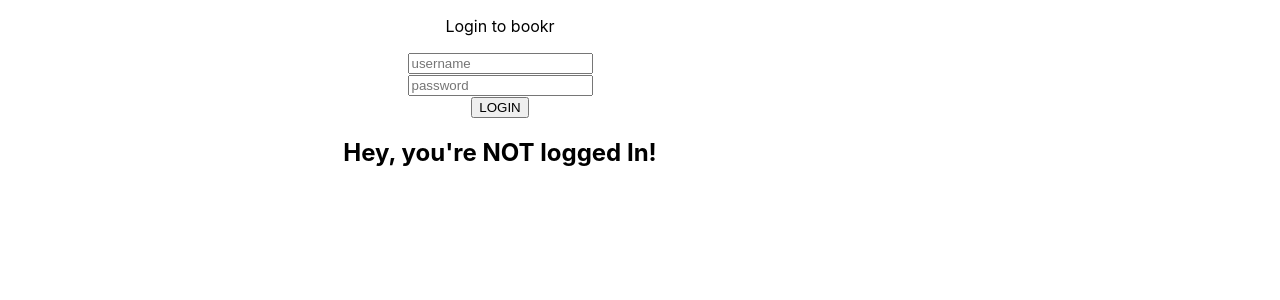
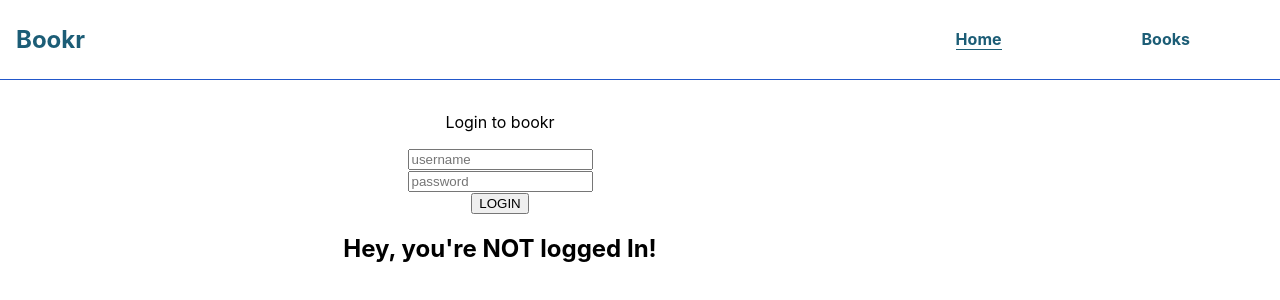
Before and after one commit to bookr-phil/frontendAmberM, a React (Create React App) app in the folder bookr/: page / in a window 1280 px wide. Shown: the top 300 px of the page. Built offline with nearby package versions, Linux system fonts and the light colour scheme.

Commit message:
navbar mostly setup now

```diff
--- a/bookr/src/App.css
+++ b/bookr/src/App.css
@@ -38,7 +38,20 @@ nav {
   width: 30%;
 }
 
-.store-header {
+.nav-links a {
+  text-decoration: none;
+  color: #1c5d76;
+  font-weight: bold;
+  margin-right: 8px;
+}
+
+
+
+.nav-links a.active {
+  border-bottom: 1px solid #1c5d76;
+}
+
+.base-header {
   color: #1c5d76;
 }
 
--- a/bookr/src/App.js
+++ b/bookr/src/App.js
@@ -28,7 +28,19 @@ class App extends Component {
       <div>
         <div>
           <header>
-
+            <div>
+              <nav>
+              <h1 className="base-header">Bookr</h1>
+              <div className="nav-links">
+              <div>
+                  <NavLink exact to="/"> Home </NavLink>
+                  </div>
+                  <div>
+                  <NavLink to="/home"> Books </NavLink>
+                  </div>
+              </div>
+              </nav>
+            </div>
             {/* <Login />
             <p>OR</p>
             <Register /> */}
--- a/bookr/src/components/BooksMain.js
+++ b/bookr/src/components/BooksMain.js
@@ -25,19 +25,6 @@ class BookMain extends React.Component {
     render() {
         return(
             <div>
-                <div>
-                    <nav>
-                    <h1 className="store-header">Bookr</h1>
-                    <div className="nav-links">
-                    <div>
-                        <NavLink to="/"> Home </NavLink>
-                        </div>
-                        <div>
-                        <NavLink to="/home"> Books </NavLink>
-                        </div>
-                    </div>
-                    </nav>
-                </div>
 
                 <div className="App">
                     <div>
--- a/bookr/src/components/Item.js
+++ b/bookr/src/components/Item.js
@@ -74,19 +74,6 @@ class Item extends React.Component {
 
         return(
             <div>
-                <div>
-                    <nav>
-                    <h1 className="store-header">Bookr</h1>
-                    <div className="nav-links">
-                    <div>
-                        <NavLink to="/"> Home </NavLink>
-                        </div>
-                        <div>
-                        <NavLink to="/home"> Books </NavLink>
-                        </div>
-                    </div>
-                    </nav>
-                </div>
 
                 <div >
                     <p></p>
```
